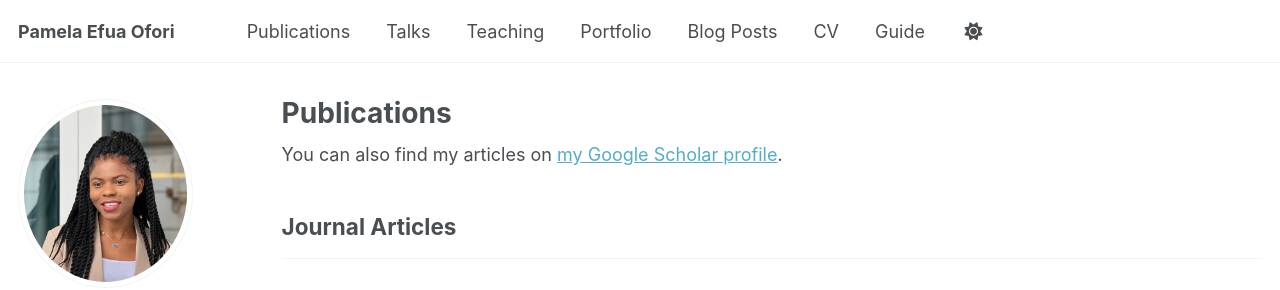
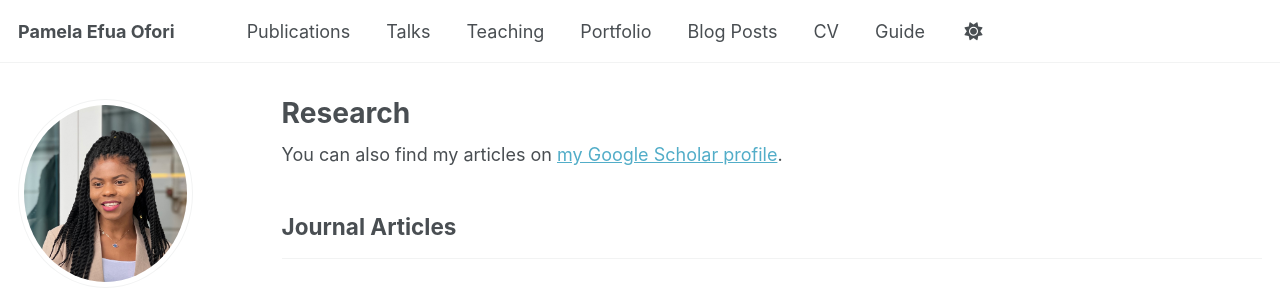
Before and after one commit to PEOFORI/peofori.github.io, a Jekyll site: the page built from _pages/publications.html, in a window 1280 px wide and 900 px high. Shown: the top 290 px of the window. Built offline with Jekyll 4.4.1, drawn with Linux system fonts in a browser that asks for light colours; some web fonts are replaced; a script that is not in the unit is left out.

Commit message:
Update publications.html

```diff
--- a/_pages/publications.html
+++ b/_pages/publications.html
@@ -1,12 +1,12 @@
 ---
 layout: archive
-title: "Publications"
-permalink: /publications/
+title: "Research"
+permalink: /Research/
 author_profile: true
 ---
 
 {% if site.author.googlescholar %}
-  <div class="wordwrap">You can also find my articles on <a href="{{site.author.googlescholar}}">my Google Scholar profile</a>.</div>
+  <div class="wordwrap">You can also find my articles on <a href="{{https://scholar.google.com/citations?user=9aWvNMUAAAAJ&hl=en&oi=ao}}">my Google Scholar profile</a>.</div>
 {% endif %}
 
 {% include base_path %}
```
